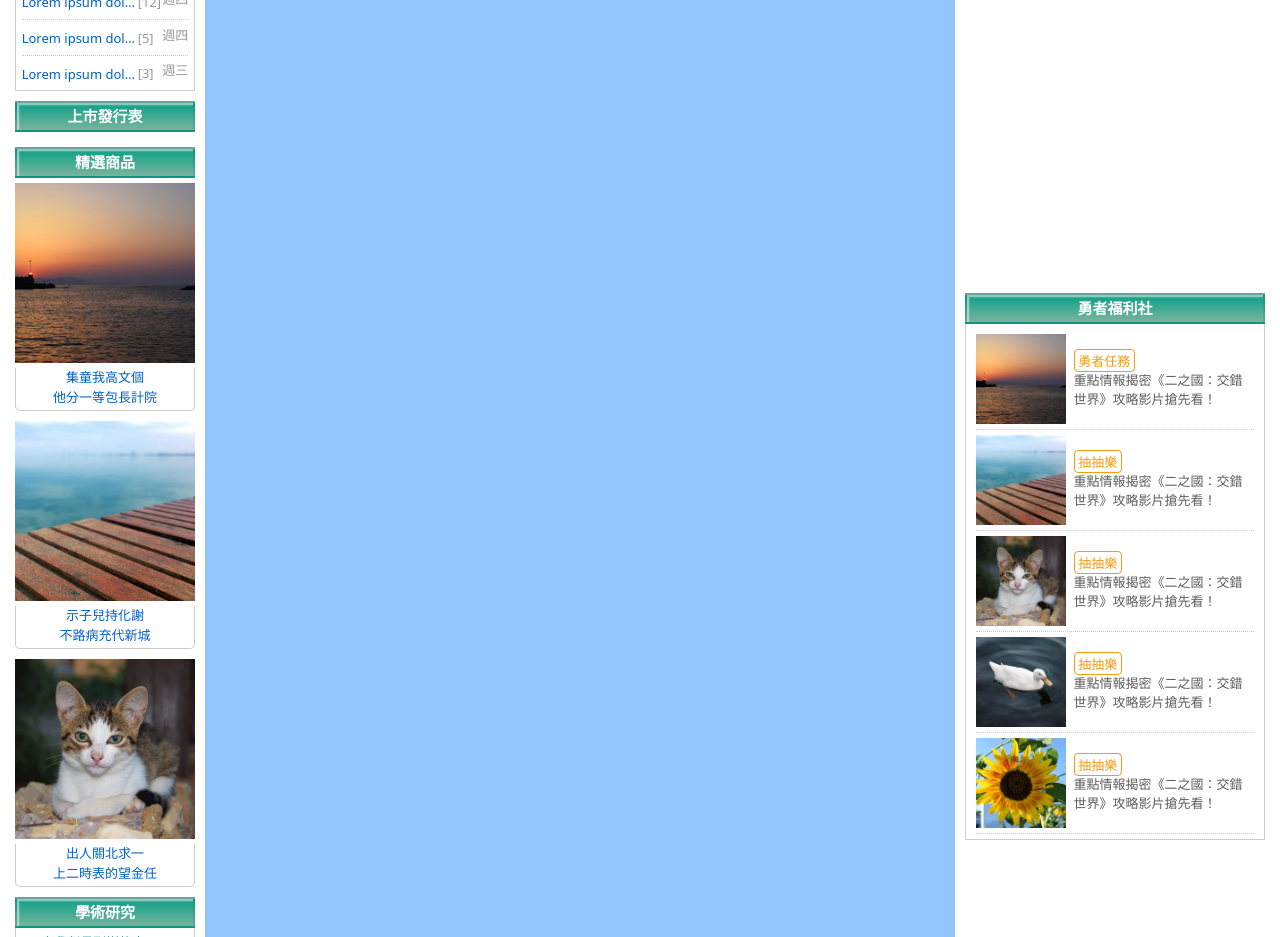
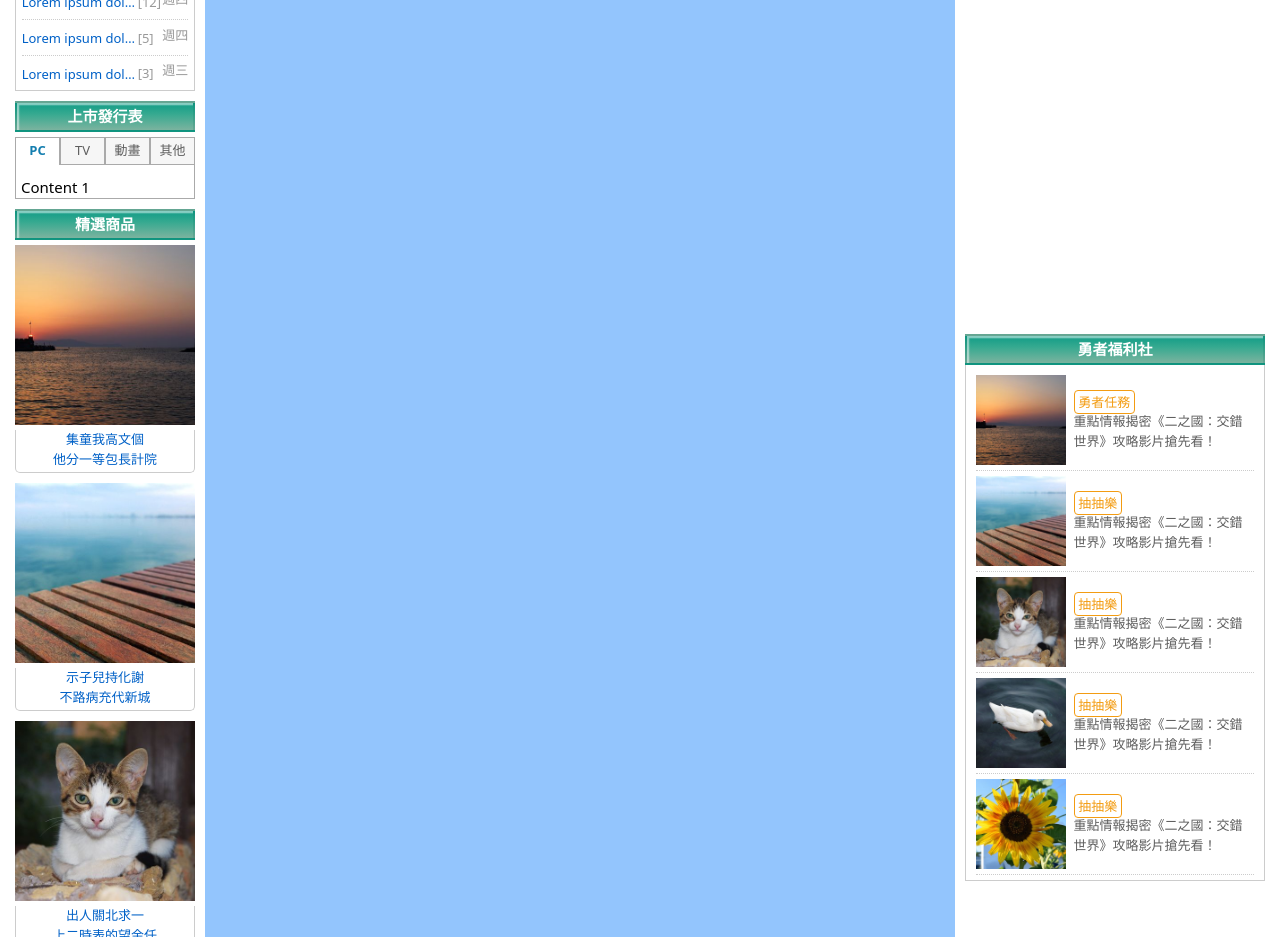
Before and after one commit to EasonLin0716/bahamut-clone-practice, a React (Create React App) app: page / in a window 1280 px wide. Shown: the part 2180-3117 px from the top of the page. Built offline with nearby package versions, Linux system fonts and the light colour scheme.

Commit message:
[構建] 左側Tab初始化

```diff
--- a/package.json
+++ b/package.json
@@ -10,6 +10,7 @@
     "react": "^17.0.2",
     "react-dom": "^17.0.2",
     "react-scripts": "4.0.3",
+    "react-tabs": "^3.2.2",
     "web-vitals": "^1.0.1"
   },
   "scripts": {
--- a/src/components/OnSaleProduction/OnSaleProduction.js
+++ b/src/components/OnSaleProduction/OnSaleProduction.js
@@ -1,10 +1,12 @@
 import Title from "../Title/Title.js";
+import OnSaleProductionTabs from "./OnSaleProductionTabs.js";
 export default function OnSaleProduction() {
   const animeVideoTitle = "上市發行表";
   return (
     <div>
       <Title text={animeVideoTitle} />
       <div className="pb-1.25"></div>
+      <OnSaleProductionTabs />
     </div>
   );
 }
--- /dev/null
+++ b/src/components/OnSaleProduction/OnSaleProductionTabs.js
@@ -0,0 +1,21 @@
+import { useState } from "react";
+import { Tab, Tabs, TabList, TabPanel } from "react-tabs";
+import "./onSaleProductTabs.css";
+export default function OnSaleProductionTabs() {
+  const [tabIndex, setTabIndex] = useState(0);
+
+  return (
+    <Tabs selectedIndex={tabIndex} onSelect={(index) => setTabIndex(index)}>
+      <TabList>
+        <Tab>PC</Tab>
+        <Tab>TV</Tab>
+        <Tab>動畫</Tab>
+        <Tab>其他</Tab>
+      </TabList>
+      <TabPanel>Content 1</TabPanel>
+      <TabPanel>Content 2</TabPanel>
+      <TabPanel>Content 3</TabPanel>
+      <TabPanel>Content 4</TabPanel>
+    </Tabs>
+  );
+}
--- /dev/null
+++ b/src/components/OnSaleProduction/onSaleProductTabs.css
@@ -0,0 +1,46 @@
+.react-tabs {
+  -webkit-tap-highlight-color: transparent;
+}
+
+.react-tabs__tab-list {
+  @apply flex;
+}
+
+.react-tabs__tab {
+  @apply text-tiny text-center text-gray-350 bg-gray-550 border-gray-650 border py-0.75 cursor-pointer relative w-1/4;
+}
+
+.react-tabs__tab--selected {
+  @apply bg-white border-b-0 text-bahamut-selectedBlue font-bold;
+}
+
+.react-tabs__tab--disabled {
+  color: GrayText;
+  cursor: default;
+}
+
+.react-tabs__tab:focus {
+  box-shadow: 0 0 5px hsl(208, 99%, 50%);
+  border-color: hsl(208, 99%, 50%);
+  outline: none;
+}
+
+.react-tabs__tab:focus:after {
+  content: "";
+  position: absolute;
+  height: 5px;
+  left: -4px;
+  right: -4px;
+  bottom: -5px;
+  background: #fff;
+}
+
+.react-tabs__tab-panel {
+  @apply border border-gray-650 border-t-0 px-1.25;
+  padding-top: 11px;
+  display: none;
+}
+
+.react-tabs__tab-panel--selected {
+  display: block;
+}
--- a/tailwind.config.js
+++ b/tailwind.config.js
@@ -9,6 +9,7 @@ module.exports = {
           gold: "#f39c12",
           blue: "#3e81c6",
           blueGreen: "#117e96",
+          selectedBlue: "#147eaf",
           linkBlue: "#0061c7",
           yellow: "#fff4cd",
           deepYellow: "#d4b878",
@@ -18,6 +19,8 @@ module.exports = {
           250: "#cccccc",
           350: "#5e5e5e",
           450: "#999",
+          550: "#f6f6f6",
+          650: "#aaaaaa",
         },
       },
       spacing: {
```
